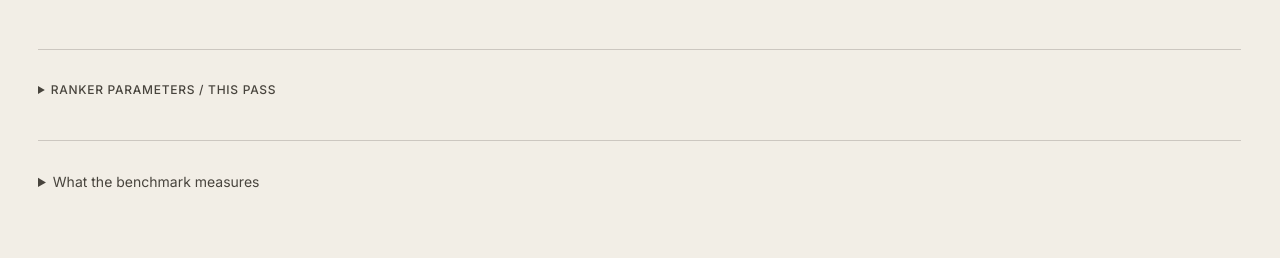
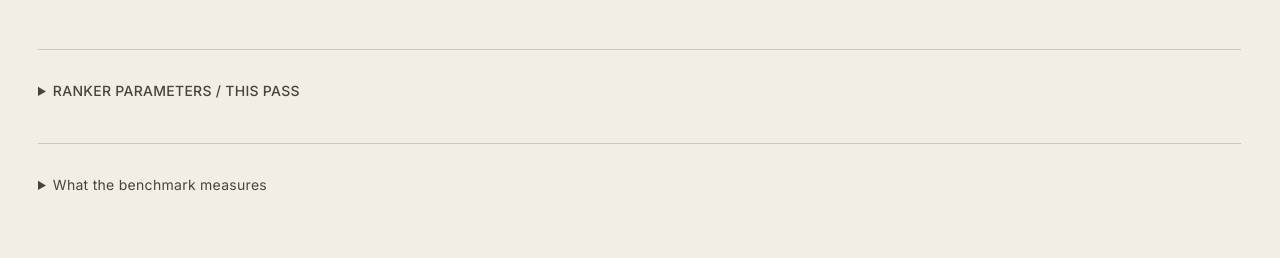
Before and after one commit to codebanditssss/repocortex, a Next.js app in the folder web/: page / in a window 1280 px wide. Shown: the part 2046-2304 px from the top of the page. Built offline with nearby package versions, Linux system fonts and the light colour scheme.

Commit message:
fix: keep evidence text readable

```diff
--- a/web/app/landing.css
+++ b/web/app/landing.css
@@ -501,3 +501,5 @@
   .landing .hero-dek { font-size: 16px; }
   .landing-section, .install-section { scroll-margin-top: 120px; }
 }
+
+.replay-params > summary { font-size: 14px; letter-spacing: .02em; }
--- a/web/components/landing/provenance-receipt.css
+++ b/web/components/landing/provenance-receipt.css
@@ -1,7 +1,7 @@
-.provenance-tree { max-width: 100%; margin: 26px 0; font: 11px/1.95 var(--font-departure); overflow: auto; padding: 6px 0 12px; color: var(--ink2); }
+.provenance-tree { max-width: 100%; margin: 26px 0; font: 14px/1.7 var(--font-departure); overflow: auto; padding: 6px 0 12px; color: var(--ink2); }
 .provenance-tree > span { display: block; min-width: max-content; }
 .receipt-reveal > span { animation: receipt-reveal .1s steps(1, end) both; }
 @keyframes receipt-reveal { from { opacity: 0; } to { opacity: 1; } }
 .provenance-tree .actual-line { color: var(--ink); }
-@media (max-width: 767px) { .provenance-tree { font-size: 10px; } }
+@media (max-width: 767px) { .provenance-tree { font-size: 14px; } }
 @media (prefers-reduced-motion: reduce) { .receipt-reveal > span { animation: none; } }
```
